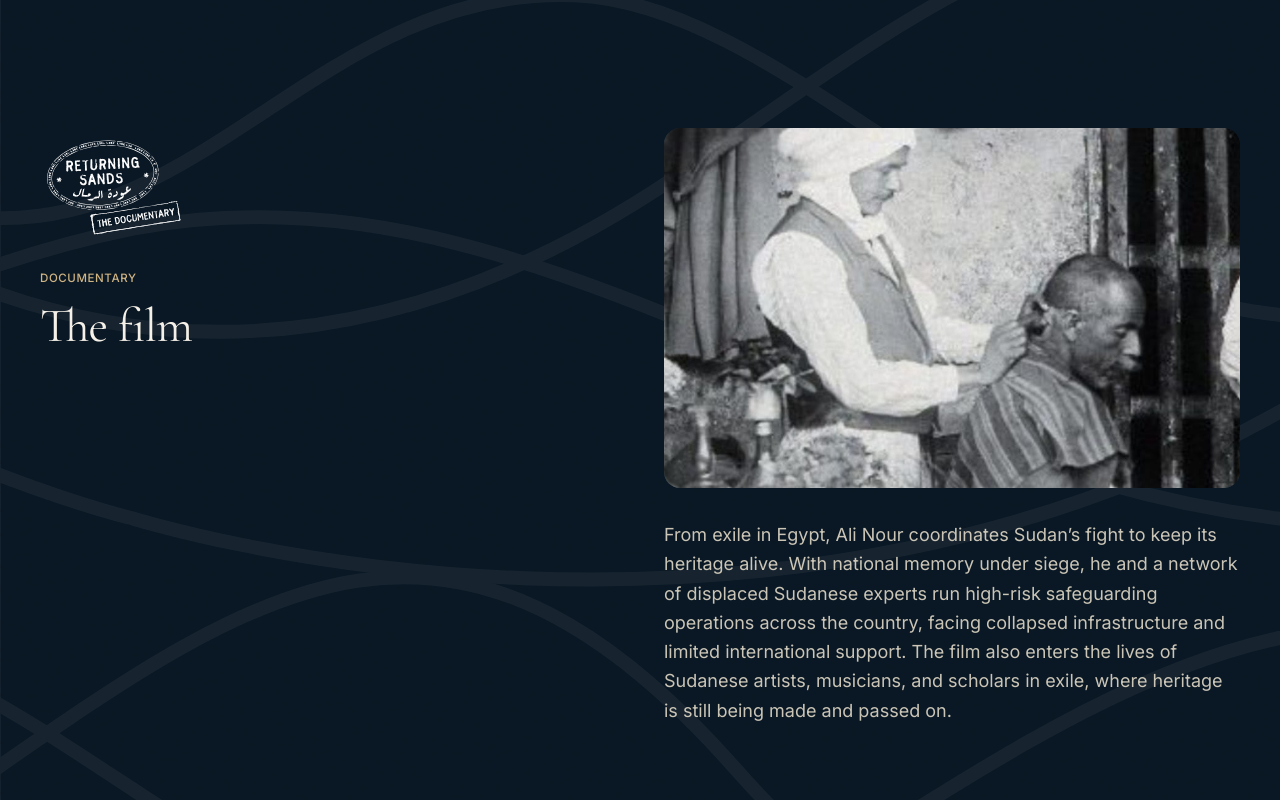
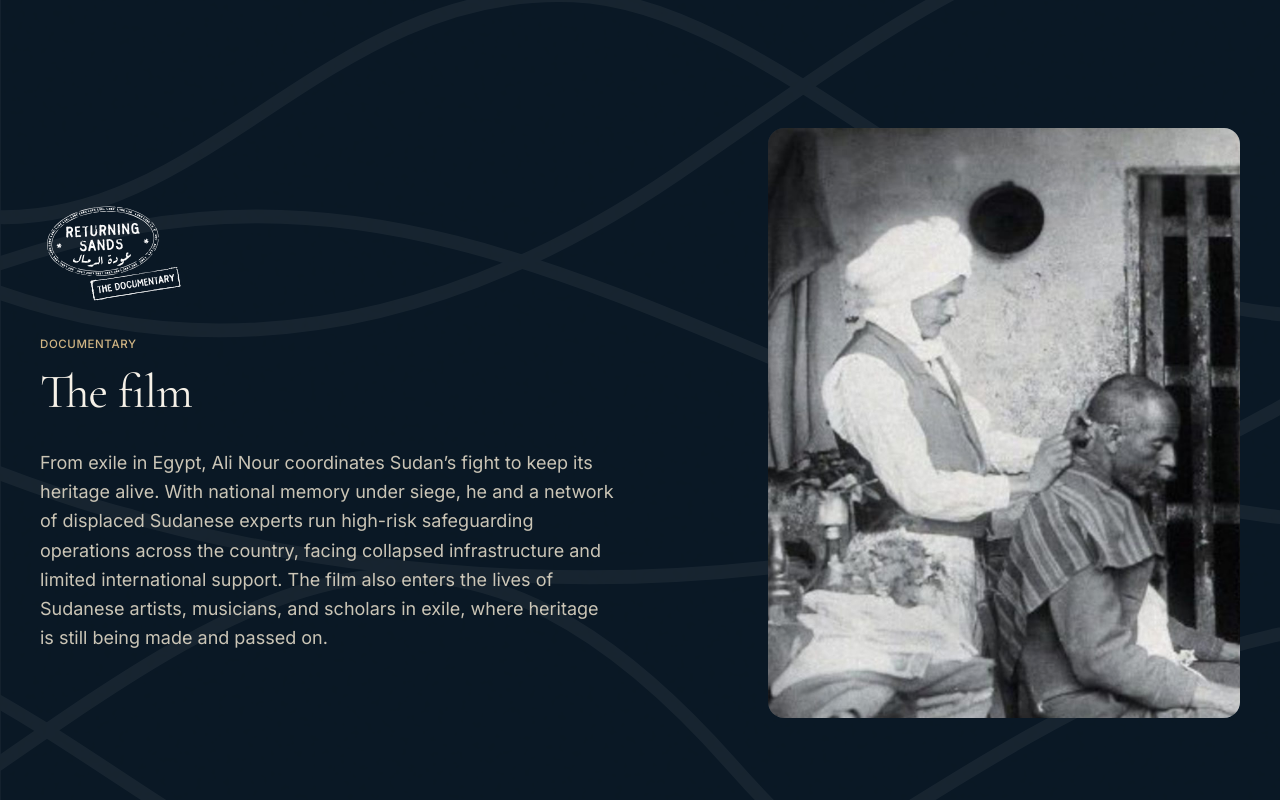
Before and after one commit to Returning-Sands/returning-sands, a Next.js app: page /about in a window 1280 px wide. Shown: the part 1160-1960 px from the top of the page. Built offline with nearby package versions, Linux system fonts and the light colour scheme.

Commit message:
fix(about): Film layout, uniform contact buttons, no phones, LinkedIn links, Camilla in New York

```diff
--- a/app/components/about/Contact.tsx
+++ b/app/components/about/Contact.tsx
@@ -24,11 +24,11 @@ export function Contact({
             {t.bodyTail}
           </p>
           <div className="mt-8 flex flex-wrap gap-3">
-            {t.people.map((p, i) => (
+            {t.people.map((p) => (
               <a
                 key={p.email}
                 href={`mailto:${p.email}?subject=${encodeURIComponent(t.mailSubject)}`}
-                className={i === 0 ? btn.darkFilled : btn.darkOutline}
+                className={btn.darkFilled}
               >
                 {p.buttonLabel}
                 <Arrow />
--- a/app/components/about/Film.tsx
+++ b/app/components/about/Film.tsx
@@ -12,22 +12,22 @@ export function Film({ t }: { t: SiteContent["about"]["film"] }) {
       <PerfSeam dark />
       <WaveLines tone="white" className="opacity-[0.05]" />
       <div className="relative mx-auto max-w-7xl px-6 sm:px-10 py-24 sm:py-32">
-        <div className="grid gap-12 md:grid-cols-12">
-          <Reveal className="md:col-span-5 reveal-lg">
+        <div className="grid gap-12 md:grid-cols-12 md:items-center">
+          <Reveal className="md:col-span-6 reveal-lg">
             <BrandStamp name="RS_Documentary_white" height={110} className="mb-8 -rotate-3" />
             <SectionHeading kicker={t.kicker} heading={t.heading} tone="light" id="film" />
+            <p className="mt-8 text-lg leading-relaxed text-sand-100/85 max-w-prose">{t.body}</p>
           </Reveal>
-          <Reveal className="md:col-span-6 md:col-start-7 reveal" delay={120}>
-            <div className="relative aspect-[16/10] overflow-hidden rounded-2xl bg-nile-800 mb-8 parallax">
+          <Reveal className="md:col-span-5 md:col-start-8 reveal" delay={120}>
+            <div className="relative aspect-[4/5] overflow-hidden rounded-2xl bg-nile-800 parallax">
               <Image
                 src="/img/barbers.jpg"
                 alt={t.imageAlt}
                 fill
-                sizes="(max-width: 768px) 100vw, 50vw"
+                sizes="(max-width: 768px) 100vw, 40vw"
                 className="object-cover object-center zoom-in"
               />
             </div>
-            <p className="text-lg leading-relaxed text-sand-100/85">{t.body}</p>
           </Reveal>
         </div>
 
--- a/app/components/about/Team.tsx
+++ b/app/components/about/Team.tsx
@@ -1,7 +1,7 @@
 import type { SiteContent } from "../../content";
 import { Reveal } from "../../Reveal";
 import { PerfSeam } from "../../Stamp";
-import { SectionHeading } from "../primitives";
+import { SectionHeading, SocialIcon } from "../primitives";
 
 export function Team({ t }: { t: SiteContent["about"]["team"] }) {
   return (
@@ -41,6 +41,18 @@ export function Team({ t }: { t: SiteContent["about"]["team"] }) {
                 <div className="film-frame-inner">
                   <p className="font-display text-xl mb-1">{p.name}</p>
                   <p className="text-sm text-ink/65 leading-relaxed">{p.role}</p>
+                  {p.linkedin && (
+                    <a
+                      href={p.linkedin}
+                      target="_blank"
+                      rel="noopener noreferrer"
+                      aria-label={`${p.name} on LinkedIn`}
+                      className="mt-3 inline-flex items-center gap-1.5 text-xs text-ink/60 hover:text-ink transition-colors"
+                    >
+                      <SocialIcon name="linkedin" className="h-3.5 w-3.5" />
+                      <span className="hover-underline">LinkedIn</span>
+                    </a>
+                  )}
                 </div>
               </Reveal>
             ))}
--- a/app/content/en.ts
+++ b/app/content/en.ts
@@ -333,7 +333,7 @@ export const en = {
         {
           name: "Camilla Marchese González",
           role: "Producer · Co-Founder",
-          base: "Brooklyn",
+          base: "New York",
           bio: "A Guatemalan-Italian writer and filmmaker drawn to storytelling as a means of preservation. Her short films have screened at DOC/NYC, Hamptons, Woodstock, and Athens International Film Festival.",
         },
         {
@@ -348,7 +348,7 @@ export const en = {
         { name: "Jenna Khalil", role: "Cairo Impact Coordinator" },
         { name: "Afra Elagab", role: "Oral Historian" },
         { name: "Anisa Estrada", role: "Researcher · Historic Preservation" },
-        { name: "Cillian Lavelle", role: "Director, Finance & Operations" },
+        { name: "Cillian Lavelle", role: "Director, Finance & Operations", linkedin: "https://www.linkedin.com/in/cillian-lavelle/" },
         { name: "Micheal Isaak", role: "Researcher" },
       ],
     },
@@ -380,7 +380,6 @@ export const en = {
           name: "Paris Quetzal Sistilli",
           buttonLabel: "Email Paris",
           email: "paris@returningsands.org",
-          phone: "+1 (443) 699 4957",
           city: "New York",
           linkedin: "https://www.linkedin.com/in/paris-quetzal-sistilli-960b341b2/",
         },
@@ -389,15 +388,16 @@ export const en = {
           name: "Yusef Bushara",
           buttonLabel: "Email Yusef",
           email: "yusef@returningsands.org",
-          phone: "+44 (0) 7568 946890",
           city: "London",
+          linkedin: "https://www.linkedin.com/in/yusefbushara/",
         },
         {
           role: "Producer",
           name: "Camilla Marchese González",
           buttonLabel: "Email Camilla",
           email: "camilla@returningsands.org",
-          city: "Brooklyn",
+          city: "New York",
+          linkedin: "https://www.linkedin.com/in/camilla-marchese-gonzalez/",
         },
       ],
     },
```
Also changed, not shown: app/content/types.ts (+6 -1 lines).
